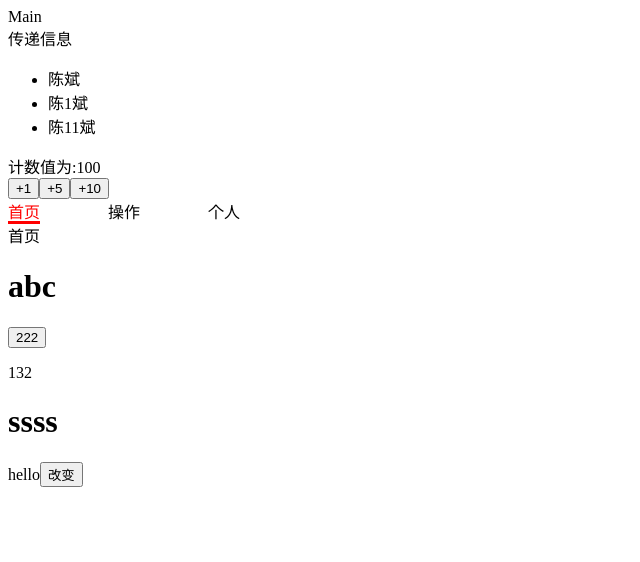
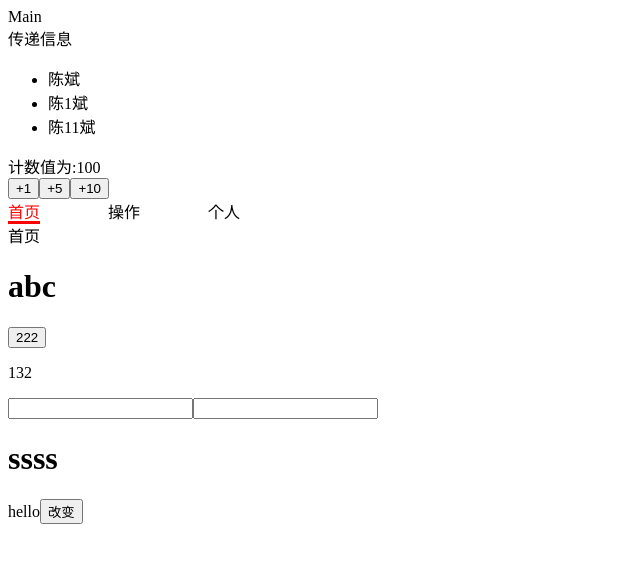
Before and after one commit to chenbin0702/reactStudy, a React (Create React App) app: page / in a window 1280 px wide. Shown: the top 562 px of the page, without its empty margins (0-640 px from the left). Built offline with nearby package versions, Linux system fonts and the light colour scheme; no server answers.

Commit message:
受控组件和非受控组件

```diff
--- a/src/App.jsx
+++ b/src/App.jsx
@@ -1,4 +1,5 @@
 import React, { Component } from 'react'
+import Contorl from './受控和非受控组件/Contorl'
 import Father from './子传父/Father'
 import NavBar from './插槽使用/NavBar'
 
@@ -14,6 +15,7 @@ export default class App extends Component {
         <Father></Father>
         <TabControl></TabControl>
          <NavBar></NavBar>
+         <Contorl></Contorl>
       </div>
     )
   }
--- /dev/null
+++ b/src/受控和非受控组件/Contorl.jsx
@@ -0,0 +1,30 @@
+import React, { PureComponent } from 'react'
+
+export default class Contorl extends PureComponent {
+  constructor()
+  {
+    super()
+    this.state={
+      msg:''
+    }
+  }
+  changeInput(event)
+  {
+    this.setState({
+      msg:event.target.value
+    })
+  }
+  render() {
+    const {msg} = this.state;
+    return (
+      <div>
+        {/* 受控组价 */}
+
+        <input type="text" value={msg} onChange={e=>this.changeInput(e)}></input>
+         {/* 非受控组价 */}
+        <input type="text" />
+        <p>{msg}</p>
+      </div>
+    )
+  }
+}
```
Also changed, not shown: src/test/pure.jsx (added, +9 -0 lines).
